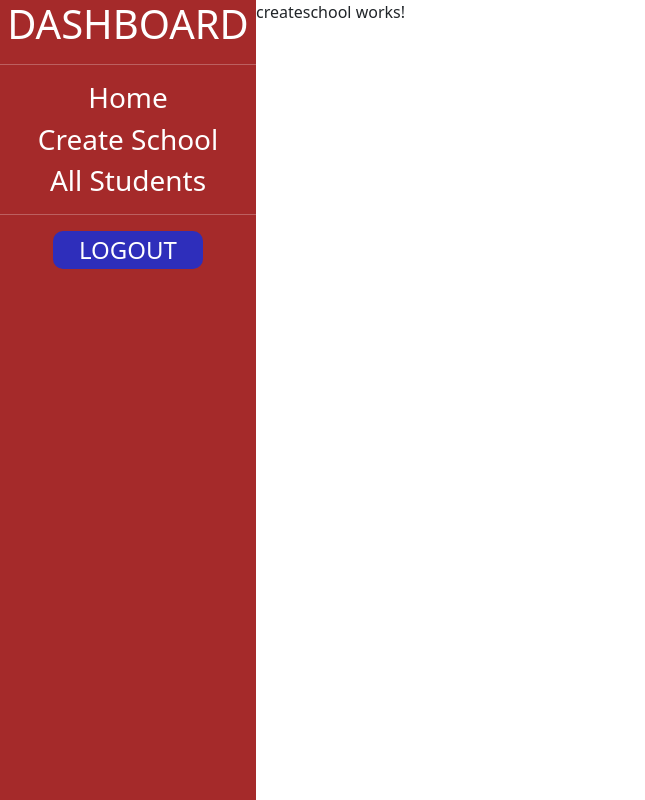
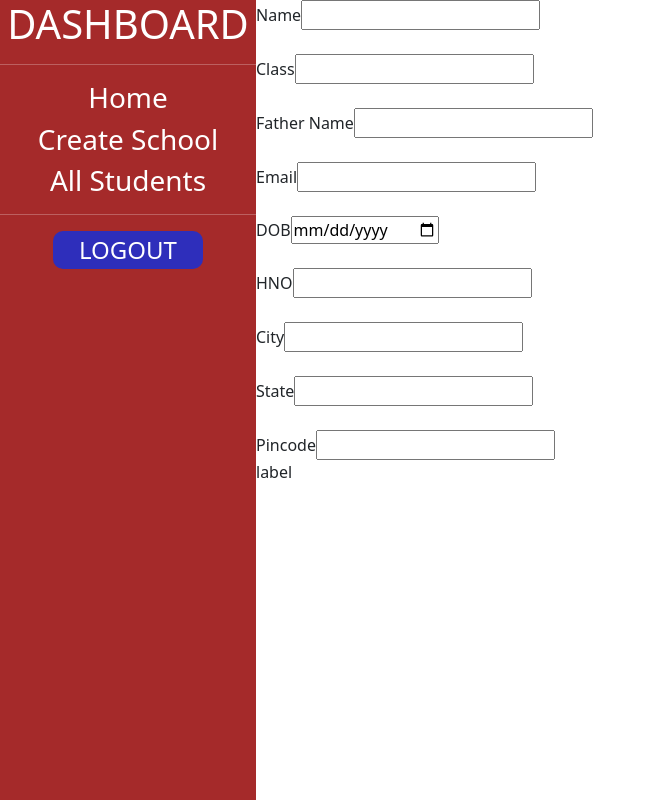
Before and after one commit to Bharath-2209/School-App, an Angular app: page /dashboard/createschool in a window 1280 px wide. Shown: the whole page, without its empty margins (0-645 px from the left). Built offline with nearby package versions, Linux system fonts and the light colour scheme; sample sign-in values are in the browser's storage.

Commit message:
created filter,sort,delete methods

```diff
--- a/src/app/allstudents.service.ts
+++ b/src/app/allstudents.service.ts
@@ -12,4 +12,22 @@ export class AllstudentsService {
   getAllStudents():Observable<any>{
     return this.httpClient.get("https://64b8a34b21b9aa6eb07a012b.mockapi.io/api/students-mini/students");
   }
+
+  // filter method
+  getFiltered(term:any):Observable<any>{
+    return this.httpClient.get("https://64b8a34b21b9aa6eb07a012b.mockapi.io/api/students-mini/students?filter="+term)
+  }
+
+  // sort method
+  getSorted(column:any,order:any):Observable<any>{
+    return this.httpClient.get("https://64b8a34b21b9aa6eb07a012b.mockapi.io/api/students-mini/students?sortBy="+column+"&order="+order)
+  }
+
+  // delete method
+  deleteStudent(id:any):Observable<any>{
+    return this.httpClient.delete("https://64b8a34b21b9aa6eb07a012b.mockapi.io/api/students-mini/students/"+id)
+  }
+
+  //
+
 }
--- a/src/app/allstudents/allstudents.component.html
+++ b/src/app/allstudents/allstudents.component.html
@@ -1,11 +1,25 @@
-<form>
+<div>
+    <!-- filter method -->
+    <input type="text" [(ngModel)]="term" (keypress)="getFiltered()">
+
+    <!-- sort method -->
+    <label>Column:</label>
+    <select [(ngModel)]="column">
+        <option>percentage</option>
+        <option>id</option>
+    </select>
+    <label>Order:</label>
+    <select [(ngModel)]="order">
+        <option>asc</option>
+        <option>desc</option>
+    </select>
+    <button (click)="getSorted()" class="btn btn-primary">Sort</button>
+
     <table class="table table-bordered">
             <thead>
                 <tr>
-                <th>createdAt</th>
                     <th>Name</th>
                     <th>Avatar</th>
-                <th>Id</th>
                     <th>Percentage</th>
                     <th>Class</th>
                     <th>Email</th>
@@ -15,22 +29,21 @@
                     <th>Comments</th>
                     <th>Father Name</th>
                     <th>Date of birth</th>
-                <th>HNO</th>
+                    <!-- <th>HNO</th>
                     <th>City</th>
                     <th>State</th>
                     <th>Pincode</th>
                     <th>Marks</th>
-                <th>Type</th>
+                    <th>Type</th> -->
+                    <th>Action</th>
                 </tr>
             </thead>
             <tbody>
                 <tr *ngFor="let student of students">
-                <td>{{student.createdAt}}</td>
                     <td>{{student.name}}</td>
                     <td>
                         <img src="{{student.avatar}}" alt="">
                     </td>
-                <td>{{student.id}}</td>
                     <td>{{student.percentage}}</td>
                     <td>{{student.class}}</td>
                     <td>{{student.email}}</td>
@@ -40,15 +53,19 @@
                     <td>{{student.comments}}</td>
                     <td>{{student.fathername}}</td>
                     <td>{{student.dateofbirth}}</td>
-                <td>{{student.address.addressLine}}</td>
+                    <!-- <td>{{student.address.addressLine}}</td>
                     <td>{{student.address.city}}</td>
                     <td>{{student.address.state}}</td>
                     <td>{{student.address.pincode}}</td>
                     <td>{{student.marks.class}}</td>
                     <td>{{student.marks.year}}</td>
                     <td>{{student.marks.percentage}}</td>
-                <td>{{student.type}}</td>
+                    <td>{{student.type}}</td> -->
+                    <td>
+                        <button (click)="deleteStudent(student.id)" class="btn btn-danger">Delete</button>
+                    </td>
                 </tr>
             </tbody>
         </table>
-</form>
+
+</div>
--- a/src/app/allstudents/allstudents.component.ts
+++ b/src/app/allstudents/allstudents.component.ts
@@ -8,6 +8,9 @@ import { AllstudentsService } from '../allstudents.service';
 })
 export class AllstudentsComponent {
   public students: any = [];
+  public term:string = "";
+  public column:string = "";
+  public order:string = "";
 
   constructor(private allStudentsService: AllstudentsService){
     allStudentsService.getAllStudents().subscribe(
@@ -20,6 +23,46 @@ export class AllstudentsComponent {
     )
   }
 
+  // filter method
+  // filter(){
+  //   this.students = this.students.filter((value:any)=>value.name.includes(this.term))
+  // }
+  getFiltered(){
+    this.allStudentsService.getFiltered(this.term).subscribe(
+      (data:any)=>{
+        this.students = data;
+      },
+      (err:any)=>{
+        alert("internal server error")
+      }
+    )
+  }
+
+  // sort method
+  getSorted(){
+    this.allStudentsService.getSorted(this.column,this.order).subscribe(
+      (data:any)=>{
+        this.students = data;
+      },
+      (err:any)=>{
+        alert("internal server error")
+      }
+    )
+  }
+
+  // delete method
+  deleteStudent(id:any){
+    this.allStudentsService.deleteStudent(id).subscribe(
+        (data:any)=>{
+          this.students = data;
+        },
+        (err:any)=>{
+          alert("internal server error")
+        }
+      )
+  }
+
+
 
 
 }
--- a/src/app/createschool/createschool.component.html
+++ b/src/app/createschool/createschool.component.html
@@ -1 +1,37 @@
-<p>createschool works!</p>
+<div>
+    <form >
+        <div>
+        <label>Name</label>
+        <input type="text">
+        <br><br>
+        <label>Class</label>
+        <input type="number">
+        <br><br>
+        <label>Father Name</label>
+        <input type="text">
+        <br><br>
+        <label>Email</label>
+        <input type="email">
+        <br><br>
+        <label>DOB</label>
+        <input type="date">
+        <br><br>
+      </div>
+      <div>
+        <label>HNO</label>
+        <input type="text">
+        <br><br>
+        <label>City</label>
+        <input type="text">
+        <br><br>
+        <label>State</label>
+        <input type="text">
+        <br><br>
+        <label>Pincode</label>
+        <input type="number">
+      </div>
+      <div>
+        label
+      </div>
+    </form>
+</div>
```
Lines whose indentation alone changed are shown as unchanged.
